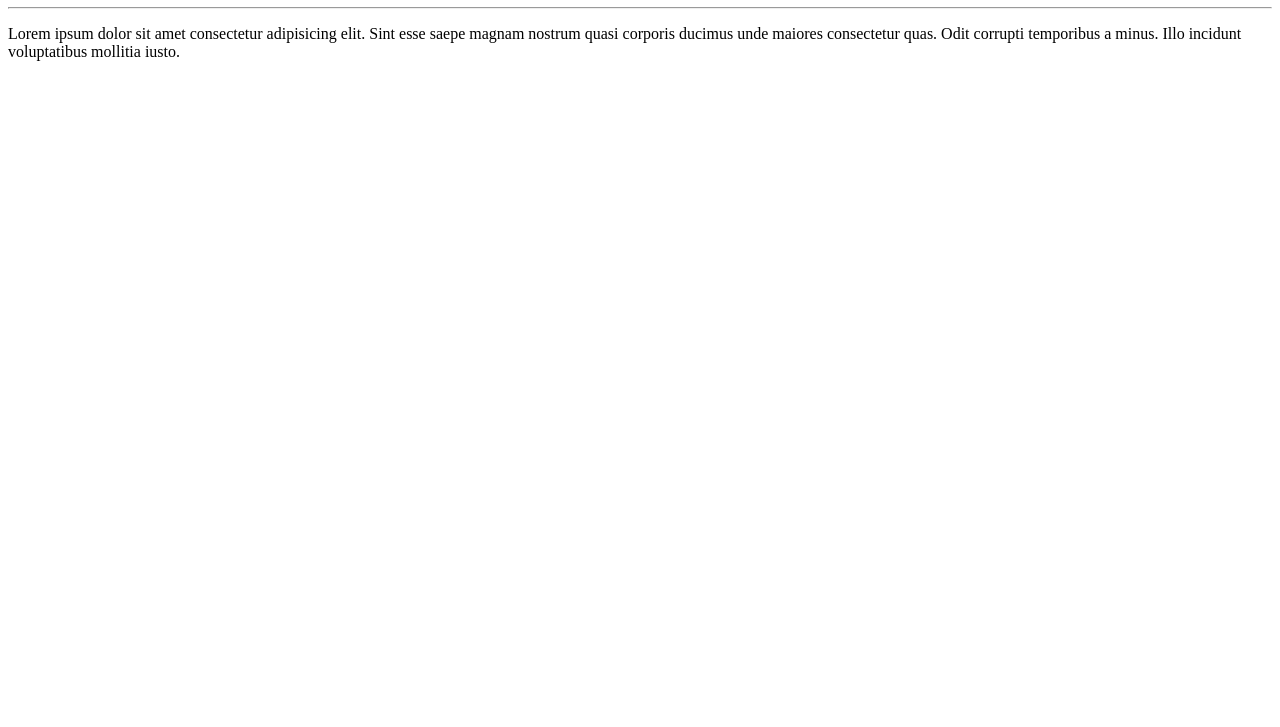
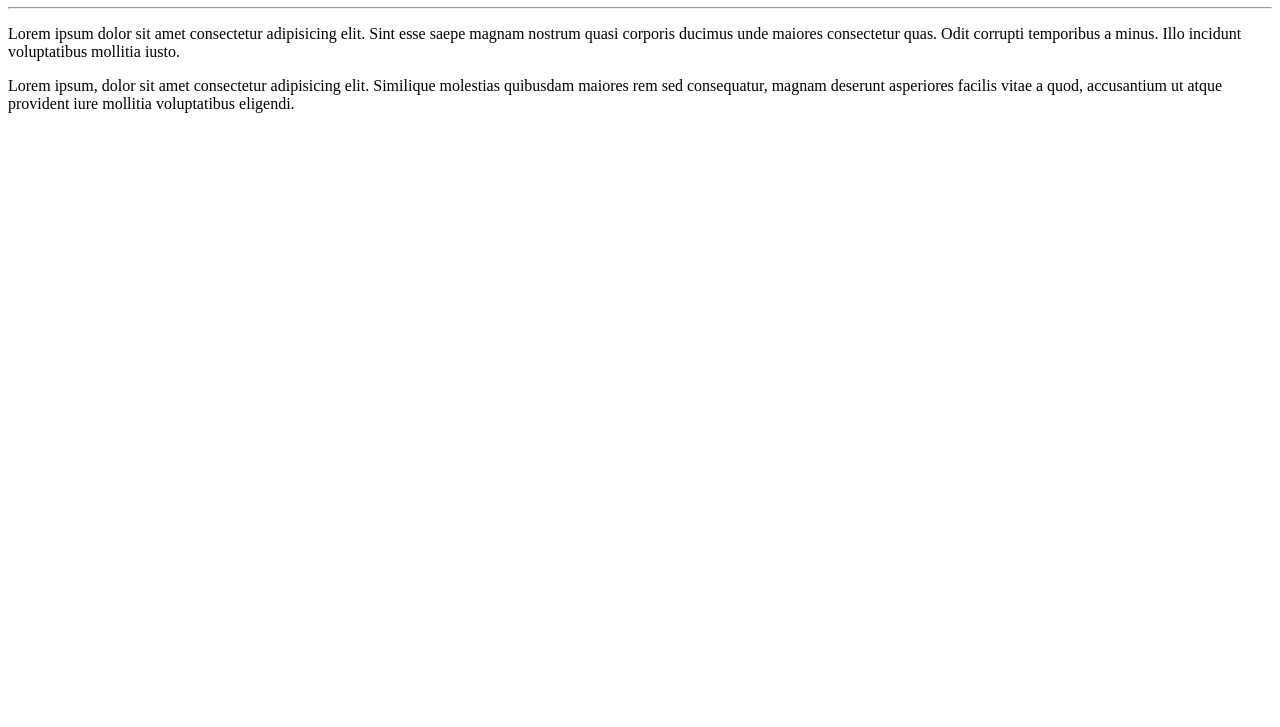
Before and after one commit to SavioFreitas223/trabalho0001, a plain HTML site: page index.html in a window 1280 px wide. Shown: the part 73-800 px from the top of the page. Drawn offline with Linux system fonts and the light colour scheme.

Commit message:
adicionei mais um p
coloquei um paragrafo com lorem

```diff
--- a/index.html
+++ b/index.html
@@ -9,5 +9,6 @@
     <h1>olá, mundo!</h1>
     <hr>
     <p>Lorem ipsum dolor sit amet consectetur adipisicing elit. Sint esse saepe magnam nostrum quasi corporis ducimus unde maiores consectetur quas. Odit corrupti temporibus a minus. Illo incidunt voluptatibus mollitia iusto.</p>
+    <p>Lorem ipsum, dolor sit amet consectetur adipisicing elit. Similique molestias quibusdam maiores rem sed consequatur, magnam deserunt asperiores facilis vitae a quod, accusantium ut atque provident iure mollitia voluptatibus eligendi.</p>
 </body>
 </html>
```
